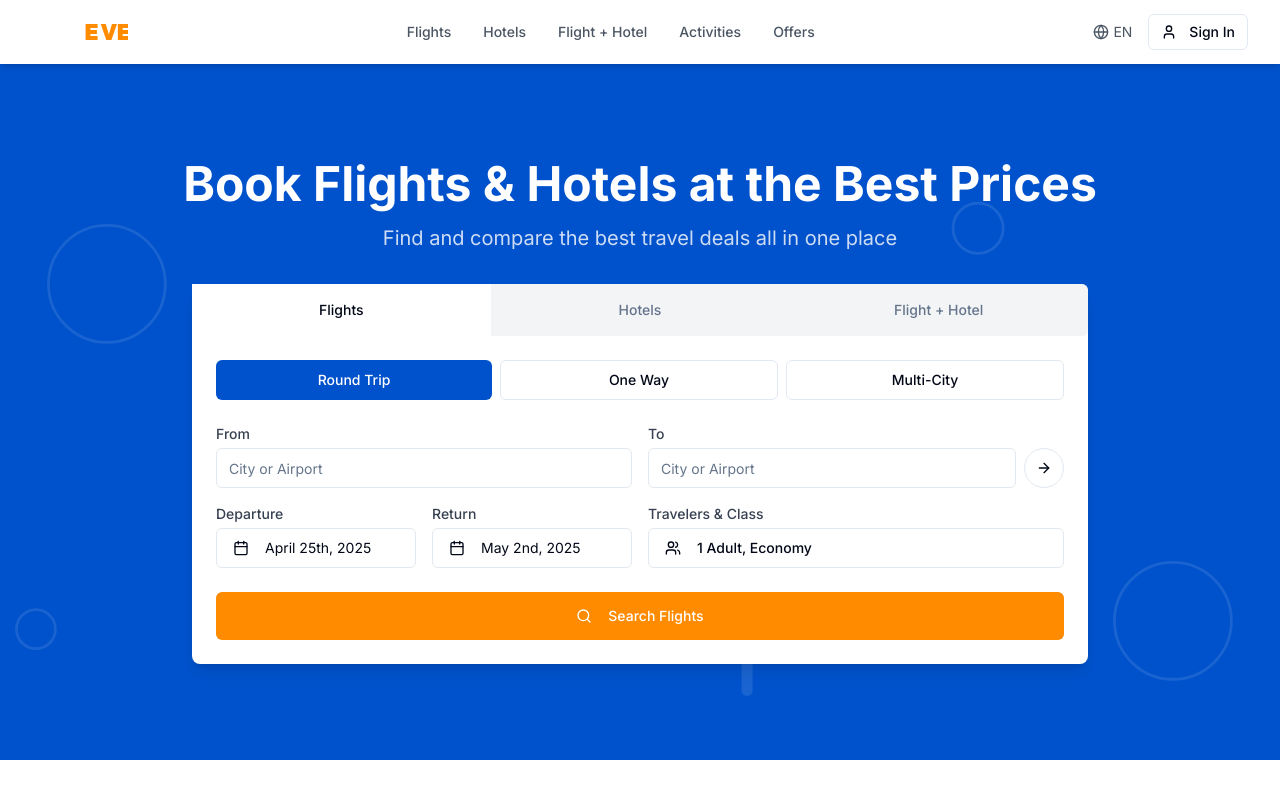
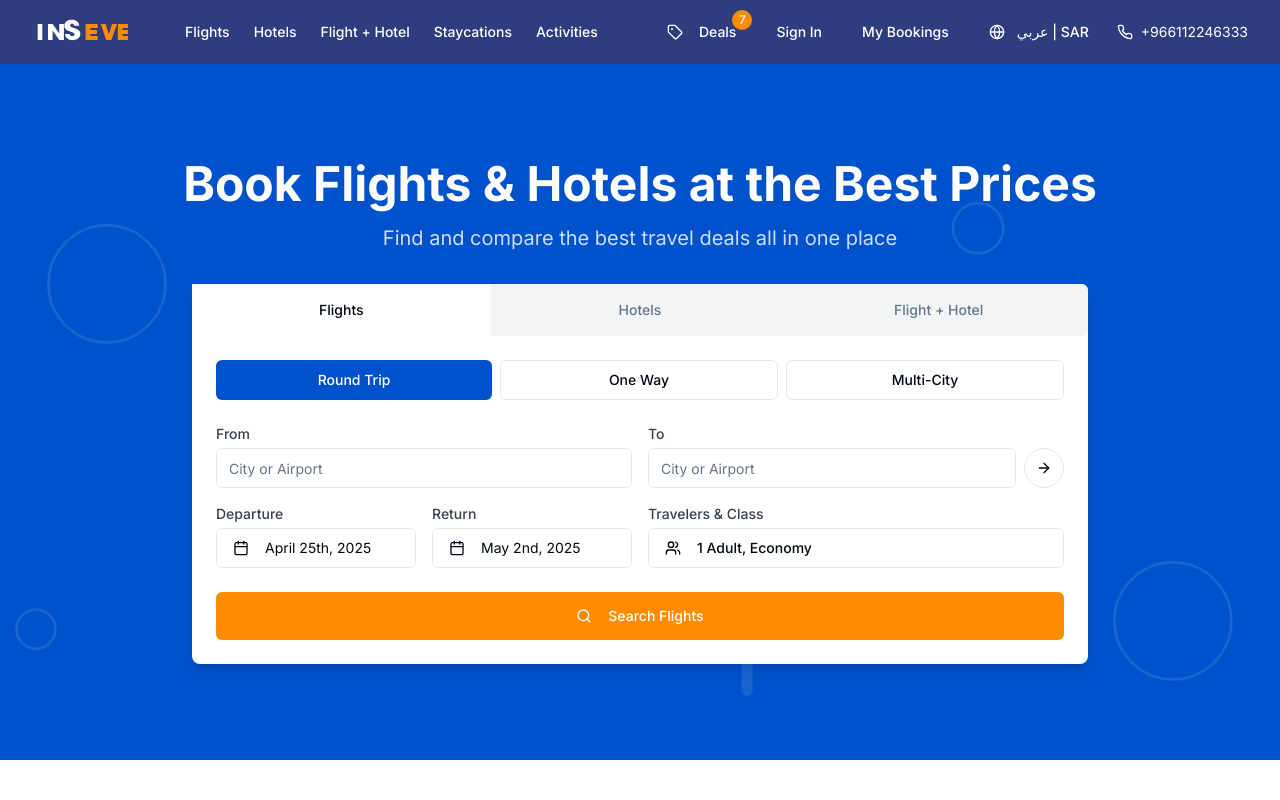
Before and after one commit to ihtishamsaeed414/flyin-replica-reimagined-web-74, a React (Vite) app: page / in a window 1280 px wide. Shown: the top 800 px of the page. Built offline with nearby package versions, Linux system fonts and the light colour scheme.

Commit message:
Refactor: Update navbar component
Update the navbar component to match the new design.

```diff
--- a/src/components/Navbar.tsx
+++ b/src/components/Navbar.tsx
@@ -1,22 +1,29 @@
 
 import React, { useState } from "react";
 import { Button } from "@/components/ui/button";
-import { Menu, Globe, User } from "lucide-react";
+import {
+  DropdownMenu,
+  DropdownMenuContent,
+  DropdownMenuItem,
+  DropdownMenuTrigger,
+} from "@/components/ui/dropdown-menu";
+import { Menu, Globe, Phone, Tag } from "lucide-react";
 import LogoSVG from "../assets/logo.svg";
+import { cn } from "@/lib/utils";
 
 const NAV_LINKS = [
   { name: "Flights", href: "#flights" },
   { name: "Hotels", href: "#hotels" },
   { name: "Flight + Hotel", href: "#packages" },
+  { name: "Staycations", href: "#staycations" },
   { name: "Activities", href: "#activities" },
-  { name: "Offers", href: "#offers" },
 ];
 
 const Navbar = () => {
   const [mobileMenuOpen, setMobileMenuOpen] = useState(false);
 
   return (
-    <header className="sticky top-0 z-50 bg-white shadow-md">
+    <header className="sticky top-0 z-50 bg-[#2F3C7E] text-white">
       <div className="container px-4 sm:px-6 lg:px-8 mx-auto">
         <div className="flex items-center justify-between h-16">
           {/* Logo */}
@@ -27,12 +34,12 @@ const Navbar = () => {
           </div>
 
           {/* Navigation - Desktop */}
-          <nav className="hidden md:flex space-x-8">
+          <nav className="hidden md:flex space-x-6">
             {NAV_LINKS.map((link) => (
               <a
                 key={link.name}
                 href={link.href}
-                className="text-gray-600 hover:text-primary font-medium text-sm"
+                className="text-white hover:text-white/80 font-medium text-sm"
               >
                 {link.name}
               </a>
@@ -41,14 +48,48 @@ const Navbar = () => {
 
           {/* Actions */}
           <div className="hidden md:flex items-center space-x-4">
-            <div className="flex items-center space-x-1">
-              <Globe className="h-4 w-4 text-gray-600" />
-              <span className="text-gray-600 text-sm">EN</span>
+            {/* Deals Button with Badge */}
+            <Button
+              variant="ghost"
+              size="sm"
+              className="relative text-white hover:text-white/80"
+            >
+              <Tag className="mr-2 h-4 w-4" />
+              <span>Deals</span>
+              <span className="absolute -top-1 -right-1 bg-secondary text-white text-xs rounded-full h-5 w-5 flex items-center justify-center">
+                7
+              </span>
+            </Button>
+
+            {/* Sign In */}
+            <Button variant="ghost" size="sm" className="text-white hover:text-white/80">
+              Sign In
+            </Button>
+
+            {/* My Bookings */}
+            <Button variant="ghost" size="sm" className="text-white hover:text-white/80">
+              My Bookings
+            </Button>
+
+            {/* Language Selector */}
+            <DropdownMenu>
+              <DropdownMenuTrigger asChild>
+                <Button variant="ghost" size="sm" className="flex items-center space-x-1 text-white hover:text-white/80">
+                  <Globe className="h-4 w-4" />
+                  <span>عربي | SAR</span>
+                </Button>
+              </DropdownMenuTrigger>
+              <DropdownMenuContent className="w-40">
+                <DropdownMenuItem>English | USD</DropdownMenuItem>
+                <DropdownMenuItem>عربي | SAR</DropdownMenuItem>
+              </DropdownMenuContent>
+            </DropdownMenu>
+
+            {/* Phone Number */}
+            <div className="flex items-center text-white">
+              <Phone className="h-4 w-4 mr-2" />
+              <span className="text-sm">+966112246333</span>
             </div>
-            <Button variant="outline" size="sm" className="flex items-center space-x-1">
-              <User className="h-4 w-4" />
-              <span>Sign In</span>
-            </Button>
           </div>
 
           {/* Mobile menu button */}
@@ -56,6 +97,7 @@ const Navbar = () => {
             <Button
               variant="ghost"
               size="sm"
+              className="text-white hover:text-white/80"
               onClick={() => setMobileMenuOpen(!mobileMenuOpen)}
             >
               <Menu className="h-6 w-6" />
@@ -66,26 +108,33 @@ const Navbar = () => {
 
       {/* Mobile menu */}
       {mobileMenuOpen && (
-        <div className="md:hidden bg-white px-2 pt-2 pb-3 space-y-1 sm:px-3 border-t shadow-lg animate-fade-in">
+        <div className="md:hidden bg-[#2F3C7E] px-2 pt-2 pb-3 space-y-1 sm:px-3 border-t border-white/10 shadow-lg animate-fade-in">
           {NAV_LINKS.map((link) => (
             <a
               key={link.name}
               href={link.href}
-              className="block px-3 py-2 text-base font-medium text-gray-700 hover:bg-gray-50 rounded-md"
+              className="block px-3 py-2 text-base font-medium text-white hover:bg-white/10 rounded-md"
             >
               {link.name}
             </a>
           ))}
-          <div className="pt-4 pb-3 border-t border-gray-200">
-            <div className="flex items-center space-x-4 px-3">
-              <div className="flex items-center space-x-1">
-                <Globe className="h-4 w-4 text-gray-600" />
-                <span className="text-gray-600 text-sm">EN</span>
+          <div className="pt-4 pb-3 border-t border-white/10">
+            <div className="space-y-2 px-3">
+              <Button variant="ghost" size="sm" className="w-full justify-start text-white hover:text-white/80">
+                <Tag className="mr-2 h-4 w-4" />
+                Deals
+                <span className="ml-2 bg-secondary text-white text-xs rounded-full px-2">7</span>
+              </Button>
+              <Button variant="ghost" size="sm" className="w-full justify-start text-white hover:text-white/80">
+                Sign In
+              </Button>
+              <Button variant="ghost" size="sm" className="w-full justify-start text-white hover:text-white/80">
+                My Bookings
+              </Button>
+              <div className="flex items-center text-white py-2">
+                <Phone className="h-4 w-4 mr-2" />
+                <span className="text-sm">+966112246333</span>
               </div>
-              <Button variant="outline" size="sm" className="w-full flex items-center justify-center space-x-1">
-                <User className="h-4 w-4" />
-                <span>Sign In</span>
-              </Button>
             </div>
           </div>
         </div>
```
